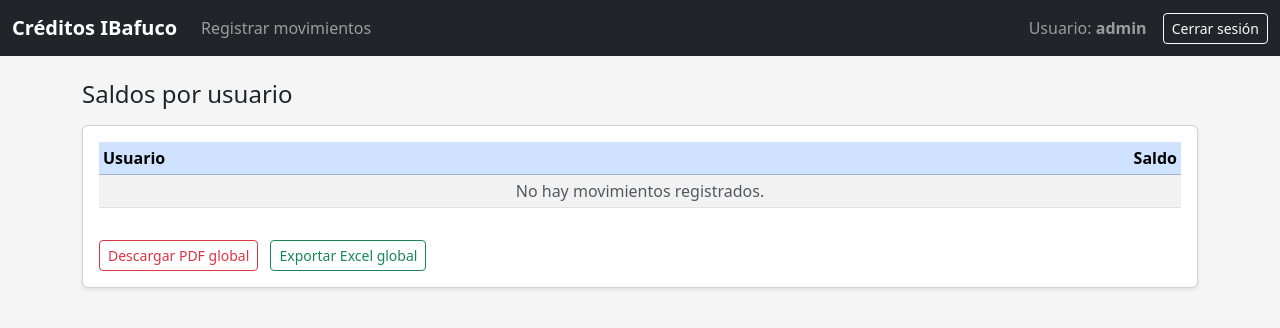
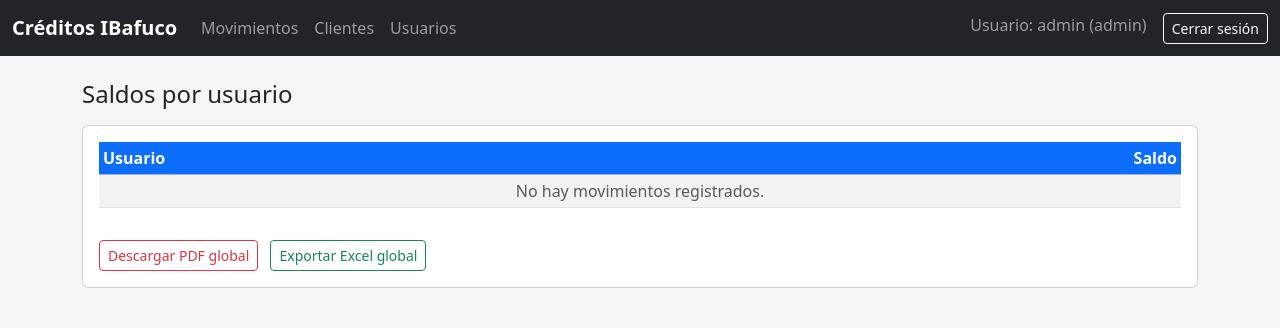
Before and after one commit to Jorleonzu86/creditos-app, a Flask app: page /usuario/1 in a window 1280 px wide. Shown: the top 328 px of the page. Run offline with Flask 3, Linux system fonts and the light colour scheme; a user stored in the database is signed in.

Commit message:
Update base.html

```diff
--- a/templates/base.html
+++ b/templates/base.html
@@ -2,15 +2,13 @@
 <html lang="es">
 <head>
     <meta charset="utf-8">
-    <title>Control de Créditos - IBafuco</title>
+    <title>{% block title %}Créditos IBafuco{% endblock %}</title>
     <meta name="viewport" content="width=device-width, initial-scale=1">
 
-    <!-- Bootstrap CSS desde CDN -->
+    <!-- Bootstrap 5 desde CDN -->
     <link
       href="https://cdn.jsdelivr.net/npm/bootstrap@5.3.3/dist/css/bootstrap.min.css"
       rel="stylesheet"
-        integrity="sha384-QWTKZyjpPEjISv5WaRU9OFeRpok6YctnYmDr5pNlyT2bRjXh0JMhjY6hW+ALEwIH"
-        crossorigin="anonymous"
     >
 
     <style>
@@ -18,89 +16,85 @@
             background-color: #f5f5f5;
         }
         .navbar-brand {
-            font-weight: 600;
+            font-weight: bold;
         }
-        .card {
-            box-shadow: 0 2px 4px rgba(0,0,0,0.08);
+        .table thead th {
+            background-color: #0d6efd;
+            color: #fff;
         }
     </style>
 </head>
 <body>
-<nav class="navbar navbar-expand-lg navbar-dark bg-dark mb-4">
+<nav class="navbar navbar-expand-lg navbar-dark bg-dark">
     <div class="container-fluid">
-        <!-- ENLACE PRINCIPAL: AHORA USA 'index' -->
-        <a class="navbar-brand" href="{{ url_for('index') }}">
-            Créditos IBafuco
-        </a>
+        <a class="navbar-brand" href="{{ url_for('movimientos') }}">Créditos IBafuco</a>
 
         <button class="navbar-toggler" type="button" data-bs-toggle="collapse"
-                data-bs-target="#navbarSupportedContent"
-                aria-controls="navbarSupportedContent" aria-expanded="false"
-                aria-label="Toggle navigation">
+                data-bs-target="#navbarNav" aria-controls="navbarNav"
+                aria-expanded="false" aria-label="Menú">
             <span class="navbar-toggler-icon"></span>
         </button>
 
-        <div class="collapse navbar-collapse" id="navbarSupportedContent">
+        <div class="collapse navbar-collapse" id="navbarNav">
+            <ul class="navbar-nav me-auto mb-2 mb-lg-0">
                 {% if current_user.is_authenticated %}
-                <ul class="navbar-nav me-auto mb-2 mb-lg-0">
-                    <!-- Enlace para registrar movimientos (ruta index) -->
+                    {% if current_user.is_admin() or current_user.is_cobrador() %}
                         <li class="nav-item">
-                        <a class="nav-link" href="{{ url_for('index') }}">
-                            Registrar movimientos
-                        </a>
+                            <a class="nav-link" href="{{ url_for('movimientos') }}">Movimientos</a>
                         </li>
-                    <!-- Si más adelante agregamos listado de usuarios, se puede activar esto:
                         <li class="nav-item">
-                        <a class="nav-link" href="{{ url_for('usuarios_list') }}">
-                            Usuarios
-                        </a>
+                            <a class="nav-link" href="{{ url_for('clientes_list') }}">Clientes</a>
                         </li>
-                    -->
+                    {% endif %}
+                    {% if current_user.is_admin() %}
+                        <li class="nav-item">
+                            <a class="nav-link" href="{{ url_for('usuarios_list') }}">Usuarios</a>
+                        </li>
+                    {% endif %}
+                {% endif %}
             </ul>
 
+            <ul class="navbar-nav ms-auto">
+                {% if current_user.is_authenticated %}
+                    <li class="nav-item">
                         <span class="navbar-text me-3">
-                    Usuario: <strong>{{ current_user.username }}</strong>
+                            Usuario: {{ current_user.username }} ({{ current_user.role }})
                         </span>
+                    </li>
+                    <li class="nav-item">
                         <a class="btn btn-outline-light btn-sm" href="{{ url_for('logout') }}">
                             Cerrar sesión
                         </a>
+                    </li>
                 {% else %}
-                <div class="d-flex ms-auto">
+                    <li class="nav-item">
                         <a class="btn btn-outline-light btn-sm" href="{{ url_for('login') }}">
                             Iniciar sesión
                         </a>
-                </div>
+                    </li>
                 {% endif %}
+            </ul>
         </div>
     </div>
 </nav>
 
-<div class="container mb-4">
-    <!-- Mensajes flash -->
+<main class="container my-4">
     {% with messages = get_flashed_messages(with_categories=true) %}
         {% if messages %}
             {% for category, message in messages %}
-                <div
-                    class="alert alert-{{ 'danger' if category == 'error' else category }} alert-dismissible fade show"
-                    role="alert"
-                >
+                <div class="alert alert-{{ category }} alert-dismissible fade show" role="alert">
                     {{ message }}
-                    <button type="button" class="btn-close" data-bs-dismiss="alert"
-                            aria-label="Close"></button>
+                    <button type="button" class="btn-close" data-bs-dismiss="alert"></button>
                 </div>
             {% endfor %}
         {% endif %}
     {% endwith %}
 
-    <!-- Contenido específico de cada página -->
     {% block content %}{% endblock %}
-</div>
+</main>
 
-<!-- Bootstrap JS desde CDN -->
 <script
-    src="https://cdn.jsdelivr.net/npm/bootstrap@5.3.3/dist/js/bootstrap.bundle.min.js"
-    integrity="sha384-YvpcrYf0tY3lHB60NNkmXc5s9fDVZLESaAA55NDzOxhy9GkcIdslK1eN7N6jIeHz"
-    crossorigin="anonymous"
-></script>
+  src="https://cdn.jsdelivr.net/npm/bootstrap@5.3.3/dist/js/bootstrap.bundle.min.js">
+</script>
 </body>
 </html>
```
Lines whose indentation alone changed are shown as unchanged.
